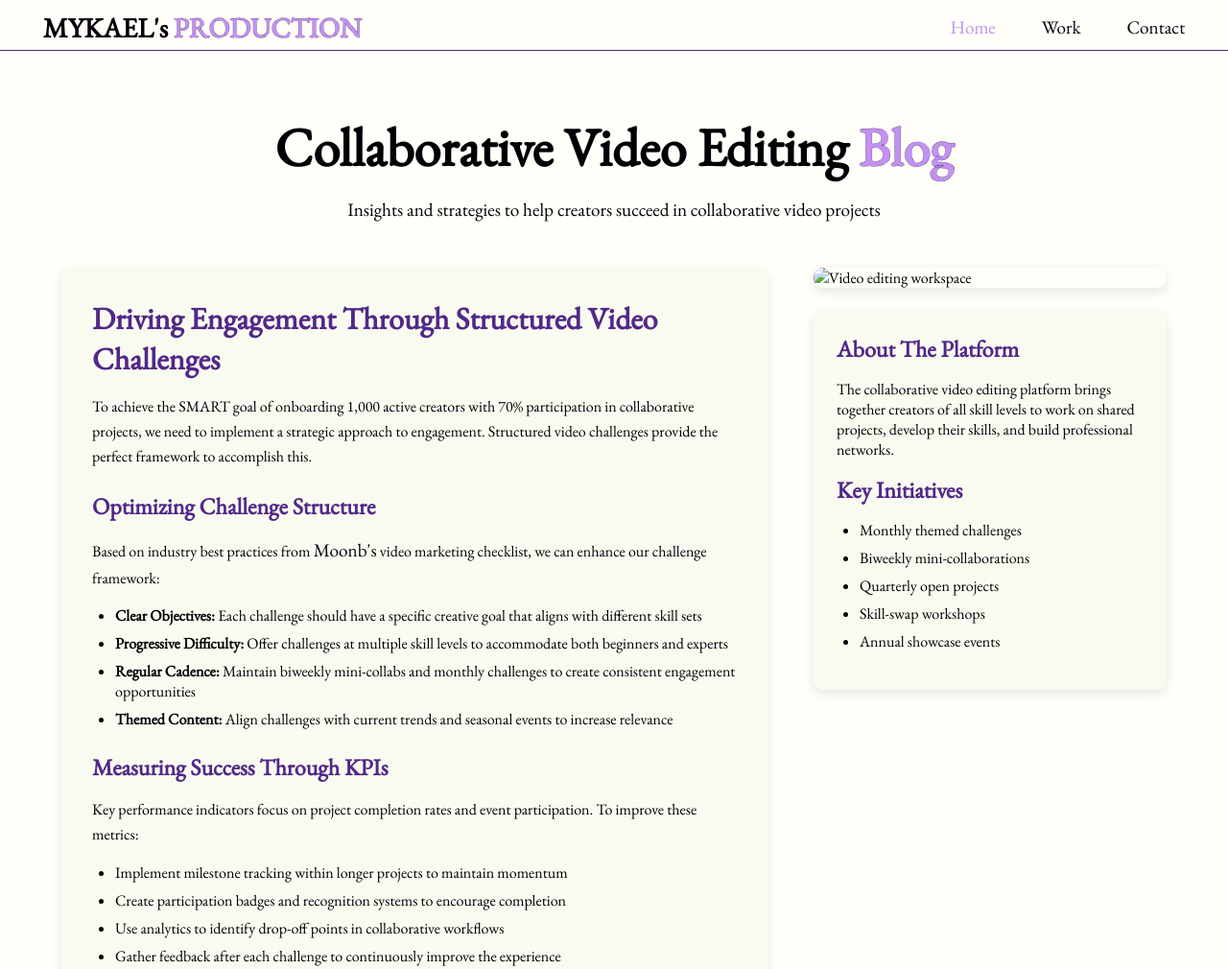
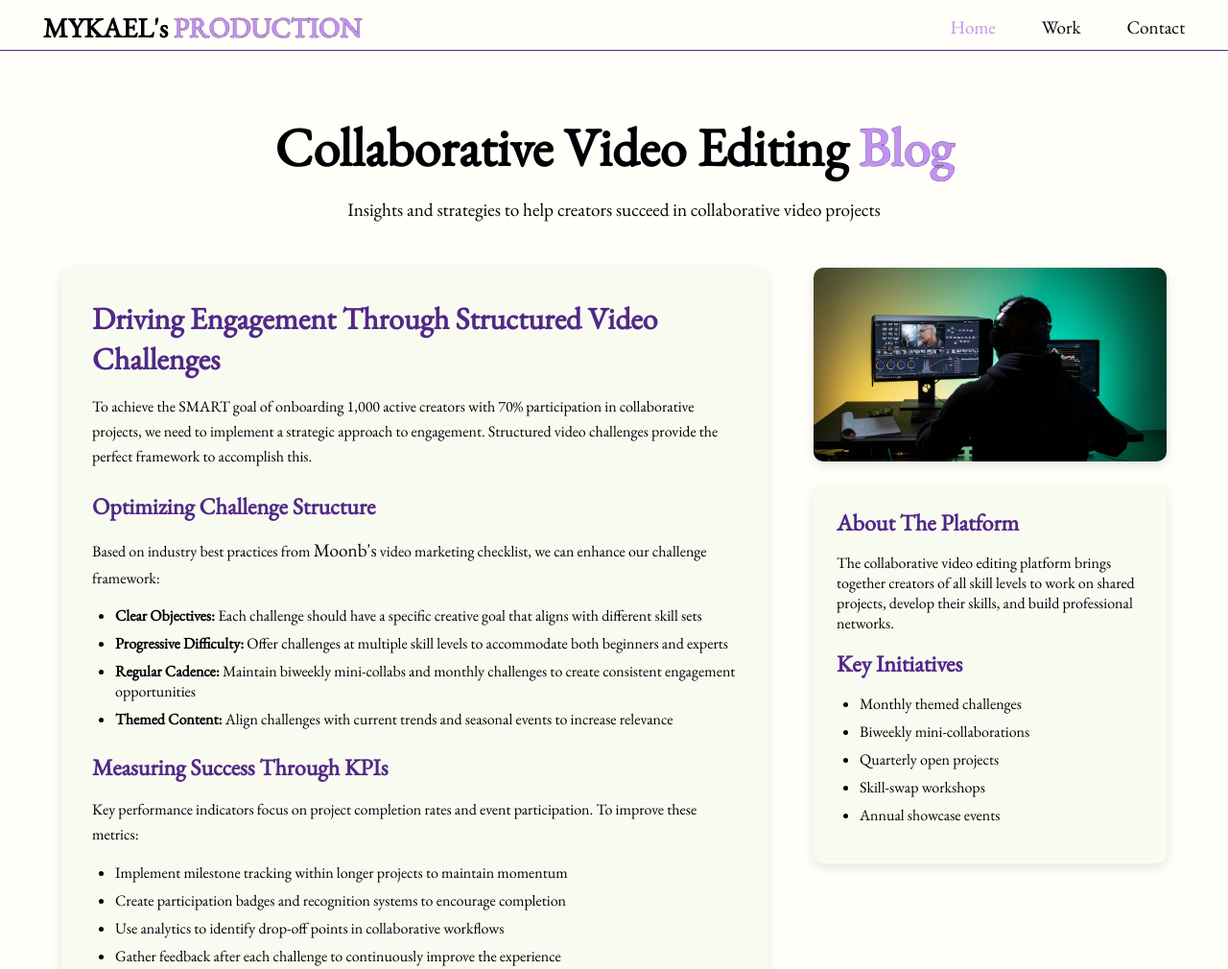
Before and after one commit to alecmksu/Portfolio, a plain HTML site: page pages/blog.html in a window 1280 px wide. Shown: the top 1010 px of the page at 96% size. Drawn offline with nearby package versions, Linux system fonts and the light colour scheme; the site is published under a folder, as on GitHub Pages, so addresses that start at the root find nothing.

Commit message:
image path

```diff
--- a/pages/blog.html
+++ b/pages/blog.html
@@ -144,7 +144,7 @@
 
                 <div class="blog-sidebar">
                     <!-- Placeholder for photo -->
-                    <img src="/media-files/video-editing-workspace.png" alt="Video editing workspace">
+                    <img src="../media-files/video-editing-workspace.png" alt="Video editing workspace">
 
                     <div class="sidebar-content">
                         <h3>About The Platform</h3>
```
